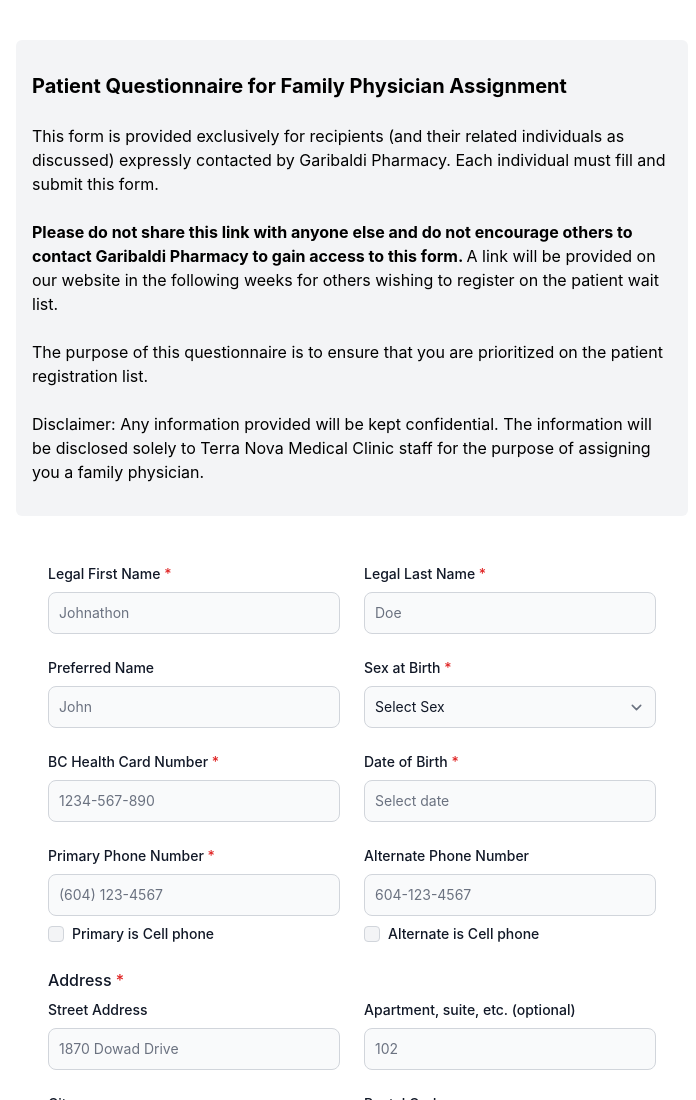
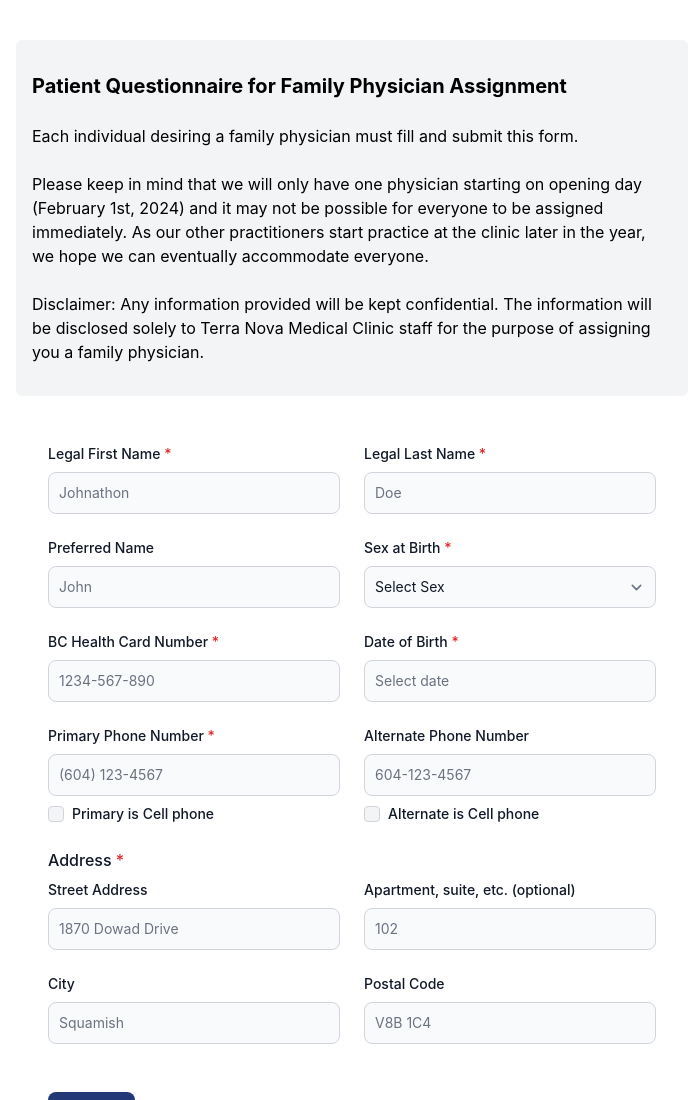
Before and after one commit to garibaldipharmacy/gp-patient-form, a website: page public/index.html in a window 1280 px wide. Shown: the top 1100 px of the page, without its empty margins (288-984 px from the left). Drawn offline with nearby package versions, Linux system fonts and the light colour scheme.

Commit message:
update copy

```diff
--- a/public/index.html
+++ b/public/index.html
@@ -50,20 +50,15 @@
           Patient Questionnaire for Family Physician Assignment
         </h1>
         <p>
-          This form is provided exclusively for recipients (and their related
-          individuals as discussed) expressly contacted by Garibaldi Pharmacy.
-          Each individual must fill and submit this form.
+          Each individual desiring a family physician must fill and submit this
+          form.
         </p>
         <p>
-          <strong
-            >Please do not share this link with anyone else and do not encourage
-            others to contact Garibaldi Pharmacy to gain access to this form. </strong
-          >A link will be provided on our website in the following weeks for
-          others wishing to register on the patient wait list.
-        </p>
-        <p>
-          The purpose of this questionnaire is to ensure that you are
-          prioritized on the patient registration list.
+          Please keep in mind that we will only have one physician starting on
+          opening day (February 1st, 2024) and it may not be possible for
+          everyone to be assigned immediately. As our other practitioners start
+          practice at the clinic later in the year, we hope we can eventually
+          accommodate everyone.
         </p>
         <p>
           Disclaimer: Any information provided will be kept confidential. The
```
